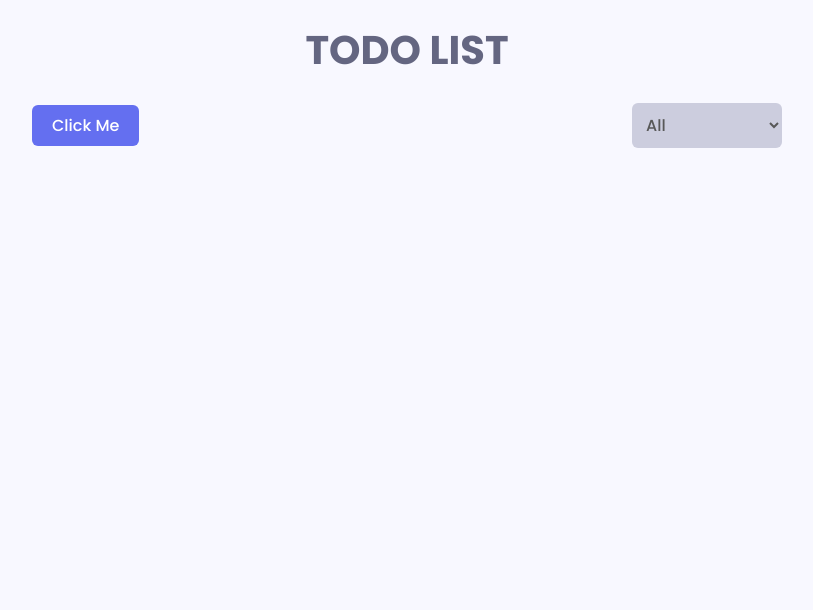
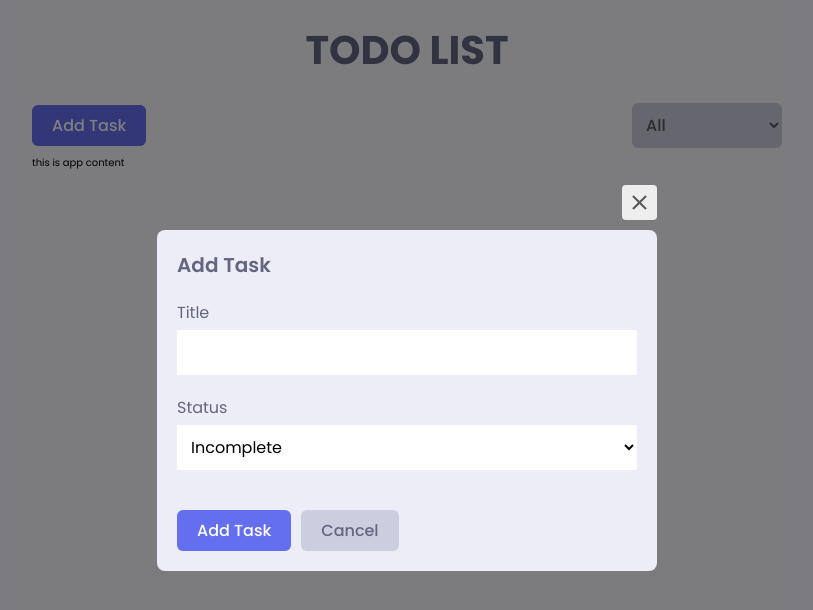
Before and after one commit to womoboy/redux-sample-02, a React (Create React App) app: page / in a window 1280 px wide. Shown: the top 610 px of the page, without its empty margins (233-1046 px from the left). Built offline with nearby package versions, Linux system fonts and the light colour scheme.

Commit message:
todo modal component created

```diff
--- a/src/App.js
+++ b/src/App.js
@@ -1,6 +1,7 @@
-import PageTitle from "./components/PageTitle";
 import styles from './styles/modules/app.module.scss';
 import AppHeader from "./components/AppHeader";
+import PageTitle from "./components/PageTitle";
+import AppContent from './components/AppContent';
 
 const App = () => {
     return (
@@ -8,6 +9,7 @@
             <PageTitle>Todo List</PageTitle>
             <div className={styles.app__wrapper}>
                 <AppHeader></AppHeader>
+                <AppContent></AppContent>
             </div>
         </div>
     )
--- /dev/null
+++ b/src/components/AppContent.js
@@ -0,0 +1,9 @@
+const AppContent = () => {
+    return (
+        <div>
+            <p>this is app content</p>
+        </div>
+    )
+}
+
+export default AppContent;
--- a/src/components/AppHeader.js
+++ b/src/components/AppHeader.js
@@ -1,17 +1,24 @@
+import { useState } from "react";
 import Button, { SelectButton } from "./Button";
-import styles from '../styles/modules/app.module.scss';
+import styles from "../styles/modules/app.module.scss";
+import TodoModal from "../components/TodoModal";
 
 const AppHeader = () => {
+  const [modalOpen, setModalOpen] = useState(true);
+
   return (
     <div className={styles.appHeader}>
-            <Button variant="primary">Click Me</Button>
+      <Button variant="primary" onClick={() => setModalOpen(true)}>
+        Add Task
+      </Button>
       <SelectButton id="status">
         <option value="all">All</option>
         <option value="incomplete">Incomplete</option>
         <option value="complete">Complete</option>
       </SelectButton>
+      <TodoModal modalOpen={modalOpen} setModalOpen={setModalOpen} />
     </div>
-    )
-}
+  );
+};
 
 export default AppHeader;
--- /dev/null
+++ b/src/components/TodoModal.js
@@ -0,0 +1,70 @@
+import { useState } from "react";
+import styles from "../styles/modules/modal.module.scss";
+import { MdOutlineClose } from "react-icons/md";
+import Button from "./Button";
+
+const TodoModal = ({ modalOpen, setModalOpen }) => {
+  const [title, setTitle] = useState("");
+  const [status, setStatus] = useState("incomplete");
+
+  const handleSubmit = (e) => {
+    e.preventDefault();
+  }
+
+  return (
+    modalOpen && (
+      <div className={styles.wrapper}>
+        <div className={styles.container}>
+          <div
+            className={styles.closeButton}
+            onClick={() => setModalOpen(false)}
+            onKeyDown={() => setModalOpen(false)}
+            tabIndex={0}
+            role="button"
+          >
+            <MdOutlineClose />
+          </div>
+          <form className={styles.form} onSubmit={(e) => handleSubmit(e)} >
+            <h1 className={styles.formTitle}>Add Task</h1>
+            <label htmlFor="title">
+              Title
+              <input
+                type="text"
+                id="title"
+                value={title}
+                onChange={(e) => setTitle(e.target.value)}
+              />
+            </label>
+            <label htmlFor="status">
+              Status
+              <select
+                name="status"
+                id="status"
+                value={status}
+                onChange={(e) => setStatus(e.target.value)}
+              >
+                <option value="incomplete">Incomplete</option>
+                <option value="complete">Complete</option>
+              </select>
+            </label>
+            <div className={styles.buttonContainer}>
+              <Button type="submit" variant="primary">
+                Add Task
+              </Button>
+              <Button
+                type="button"
+                variant="secondary"
+                onClick={() => setModalOpen(false)}
+                onKeyDown={() => setModalOpen(false)}
+              >
+                Cancel
+              </Button>
+            </div>
+          </form>
+        </div>
+      </div>
+    )
+  );
+};
+
+export default TodoModal;
```
Lines whose indentation alone changed are shown as unchanged.
